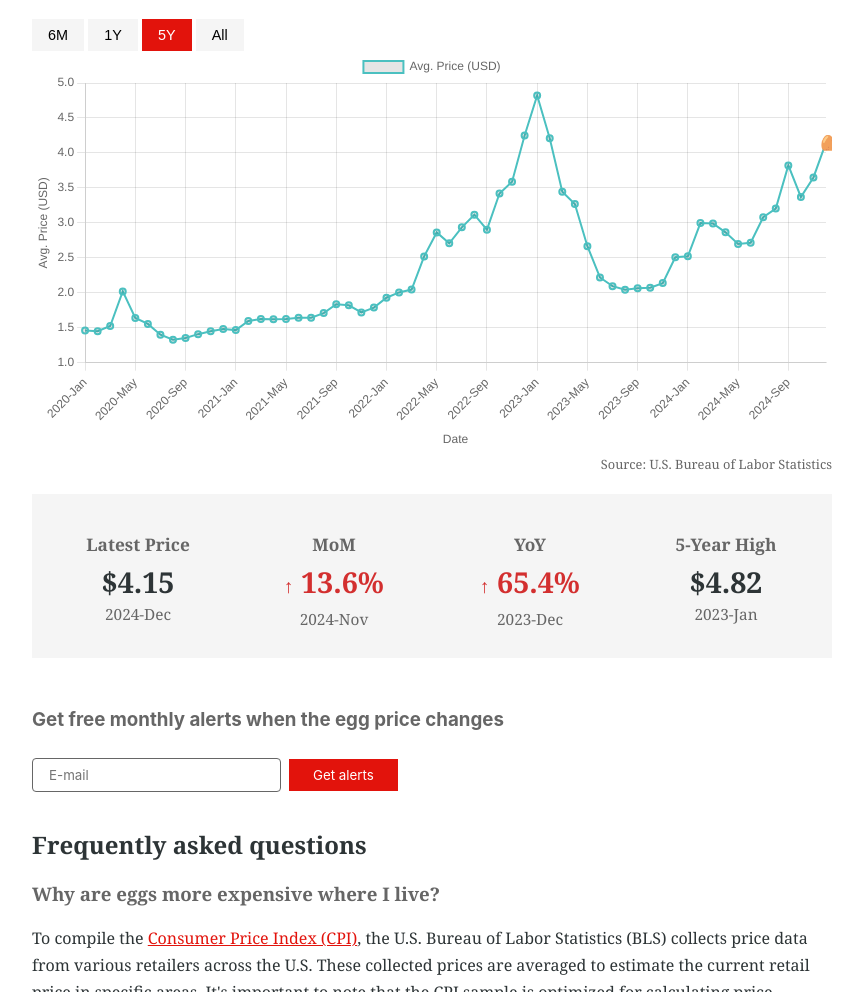
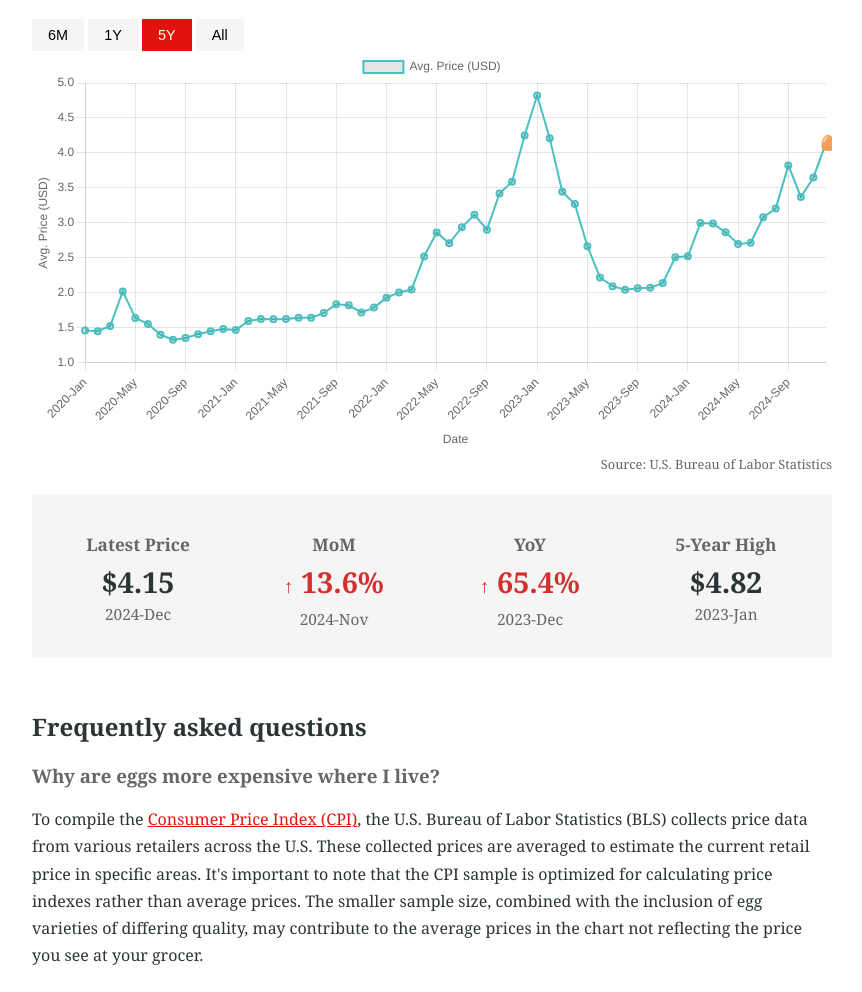
Before and after one commit to clairefro/the-eggconomist, a plain HTML site: page docs/index.html in a window 1280 px wide. Shown: the part 204-1196 px from the top of the page, without its empty margins (208-1070 px from the left). Drawn offline with nearby package versions, Linux system fonts and the light colour scheme; some packages are replaced by stand-ins of ours; a script that the page names is missing.

Commit message:
remove email form

```diff
--- a/docs/index.html
+++ b/docs/index.html
@@ -93,35 +93,7 @@
             <p class="timestamp"><span id="high-date">--</span></p>
           </div>
         </section>
-        <section id="subscribe-section">
-          <form
-            method="post"
-            action="http://159.203.127.150:9000/subscription/form"
-            class="listmonk-form"
-          >
-            <div>
-              <h3>Get free monthly alerts when the egg price changes</h3>
-              <!-- CSP -->
-              <input type="hidden" name="nonce" />
 
-              <p>
-                <input
-                  type="email"
-                  name="email"
-                  required
-                  placeholder="E-mail"
-                />
-              </p>
-              <input
-                type="hidden"
-                name="l"
-                value="85a2d657-07b6-418e-bdc6-ec53b88a13da"
-              />
-
-              <input type="submit" value="Get alerts" />
-            </div>
-          </form>
-        </section>
         <section>
           <h2>Frequently asked questions</h2>
           <h3>Why are eggs more expensive where I live?</h3>
```
